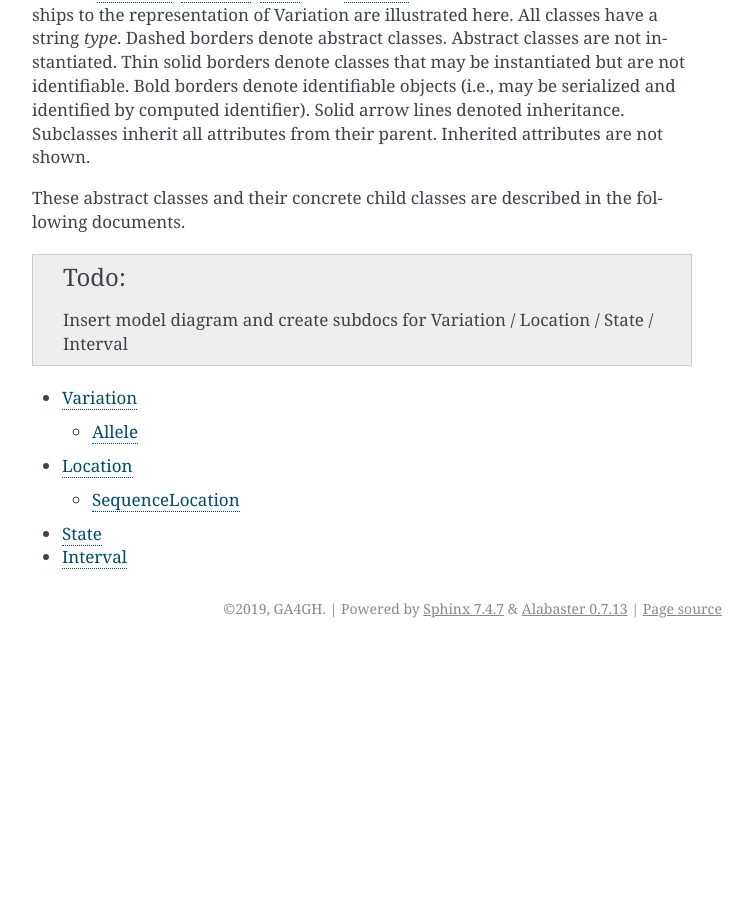
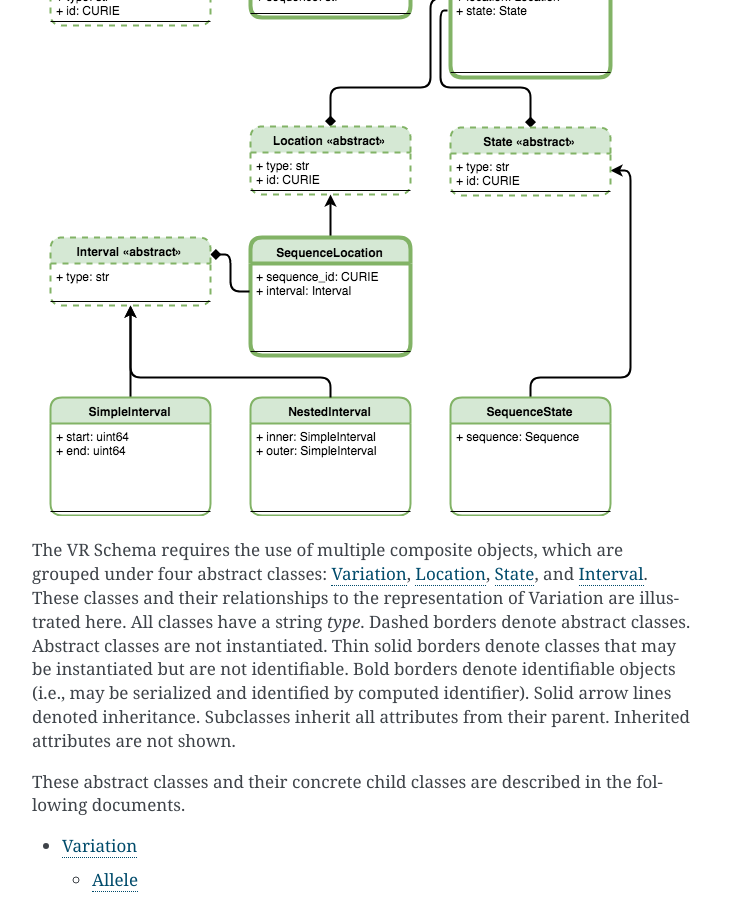
Before and after one commit to ga4gh/vrs, a Sphinx documentation site: the page built from docs/source/specification/terms_and_model/index.rst, in a window 1280 px wide and 900 px high, scrolled down 4561 px. Shown: the whole window, without its empty margins (388-1141 px from the left). Built offline with Sphinx 7.4.7, drawn with Linux system fonts in a browser that asks for light colours; before the commit the page ends 5209 px from its top, so only the background shows below that.

Commit message:
update figure path and remove old todo

```diff
--- a/docs/source/specification/terms_and_model/index.rst
+++ b/docs/source/specification/terms_and_model/index.rst
@@ -185,11 +185,10 @@ amino acid codes.
 * For the purposes of representing sequence variation, it is not necessary that Sequences be “typed”
   (i.e., DNA, RNA, or AA).
 
-@@@@@@@@@@@@@@@@@@
 Composite concepts
 @@@@@@@@@@@@@@@@@@
 
-.. figure:: ../images/object_graph.png
+.. figure:: ../../images/object_graph.png
    :align: left
 
 The VR Schema requires the use of multiple composite objects, which are grouped under four abstract
@@ -201,14 +200,7 @@ identifiable objects (i.e., may be serialized and identified by computed identif
 lines denoted inheritance. Subclasses inherit all attributes from their parent. Inherited attributes
 are not shown.
 
-
-
-
 These abstract classes and their concrete child classes are described in the following documents.
-
-.. todo::
-
-   Insert model diagram and create subdocs for Variation / Location / State / Interval
 
 .. toctree::
    :maxdepth: 2
```
